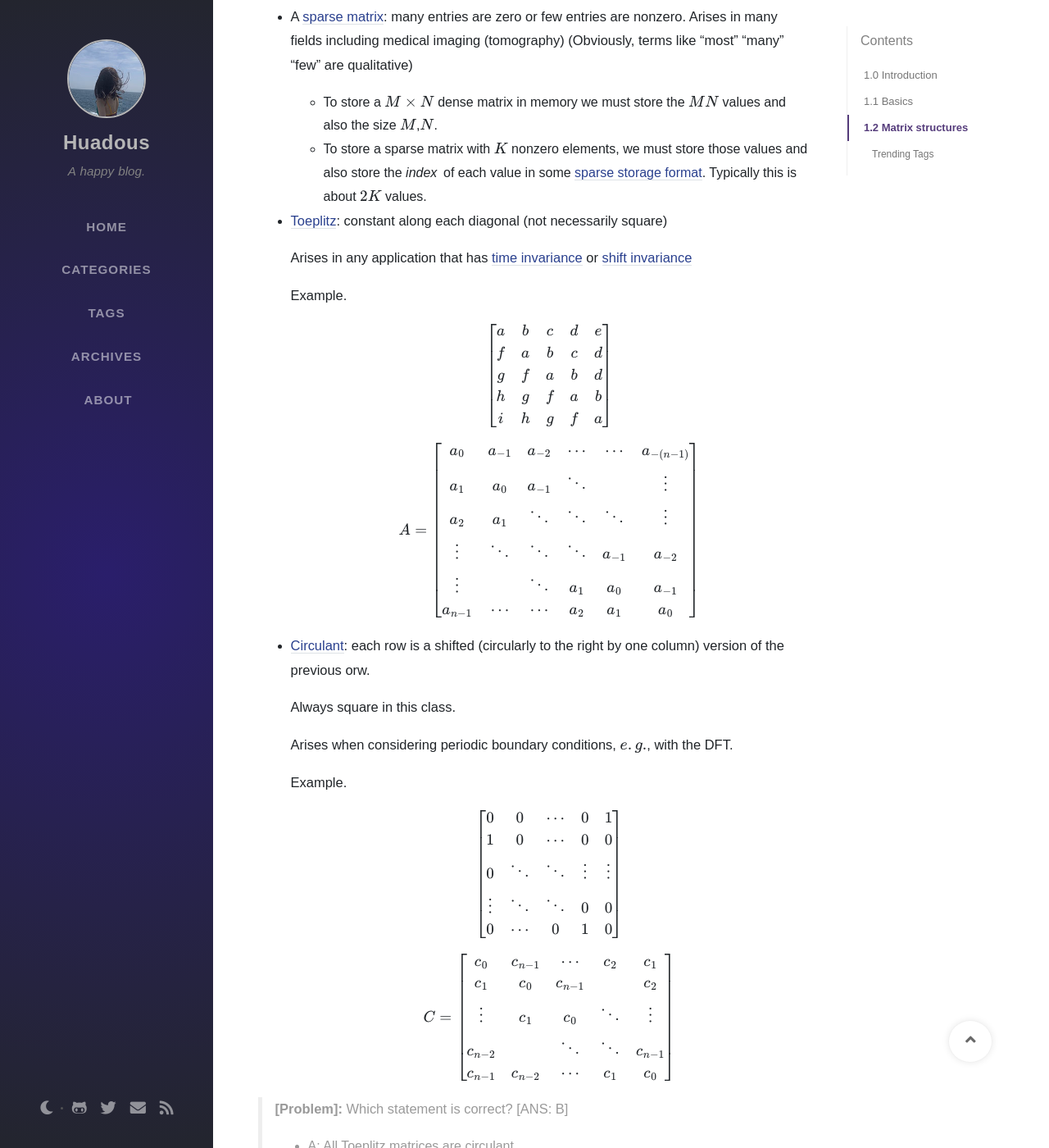
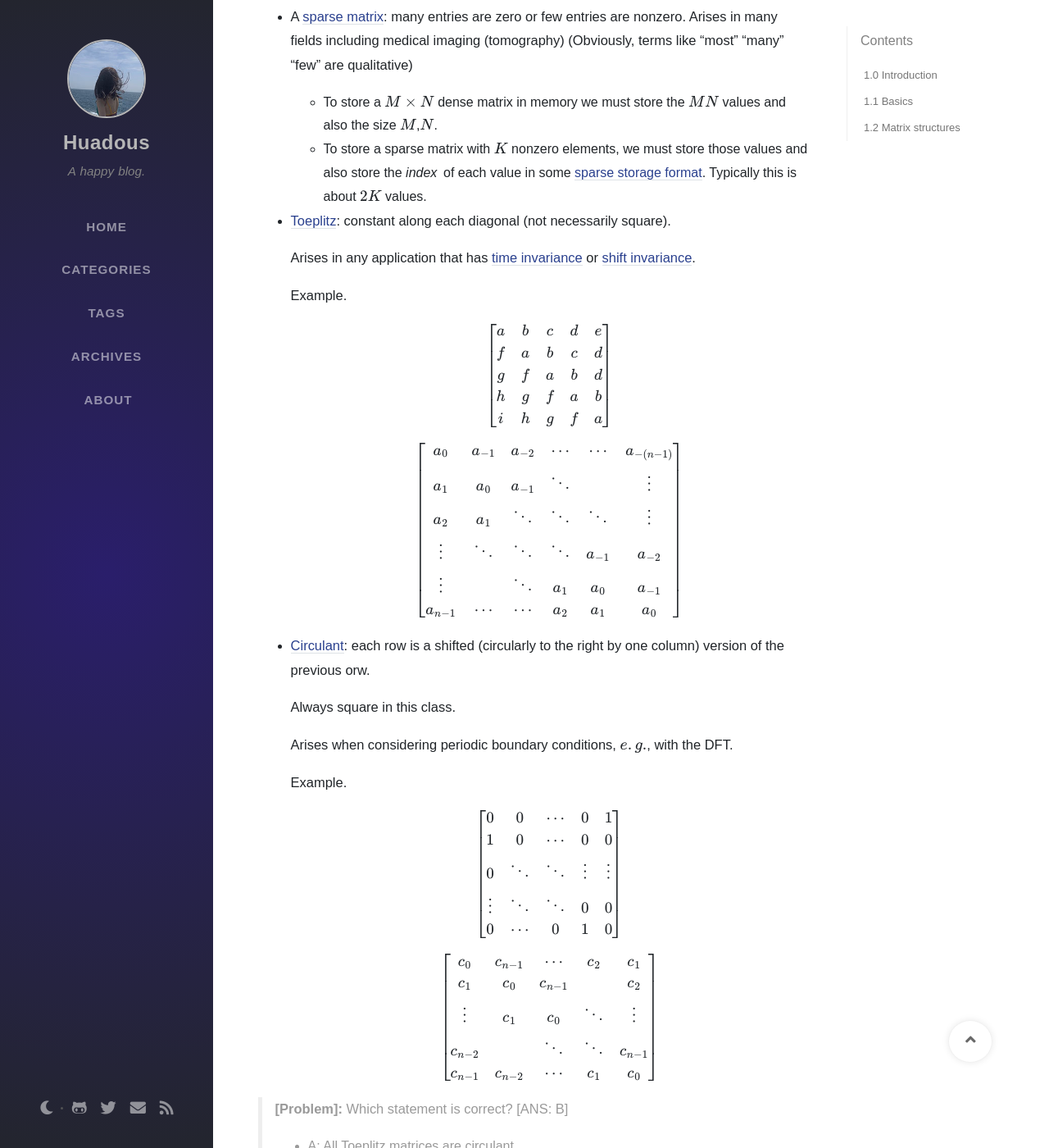
Before and after one commit to Huadous/huadous.github.io, a Jekyll site: the page built from _posts/2020-09-01-EECS-551-1.md, in a window 1280 px wide and 1400 px high, scrolled down 8758 px. Shown: the whole window at 82% size. Built offline with Jekyll 4.4.1, drawn with Linux system fonts in a browser that asks for light colours; nearby versions of some CDN libraries; some web fonts are replaced; formulas are drawn with MathJax 3; comment, search, counter and statistics services are not loaded; some of the changed text lies outside the part shown.

Commit message:
Update 2020-09-01-EECS-551-1.md

```diff
--- a/_posts/2020-09-01-EECS-551-1.md
+++ b/_posts/2020-09-01-EECS-551-1.md
@@ -407,15 +407,15 @@
 	* To store a $M\times N$ dense matrix in memory we must store the $MN$ values and also the size $M$,$N$.
 	* To store a sparse matrix with $K$ nonzero elements, we must store those values and also store the *index* of each value in some [sparse storage format](https://en.wikipedia.org/wiki/Sparse_matrix#Storing_a_sparse_matrix). Typically this is about $2K$ values.
 
-* [Toeplitz](https://en.wikipedia.org/wiki/Toeplitz_matrix): constant along each diagonal (not necessarily square)
+* [Toeplitz](https://en.wikipedia.org/wiki/Toeplitz_matrix): constant along each diagonal (not necessarily square).
 
-  Arises in any application that has [time invariance](https://en.wikipedia.org/wiki/Time-invariant_system) or [shift invariance](https://en.wikipedia.org/wiki/Shift-invariant_system)
+  Arises in any application that has [time invariance](https://en.wikipedia.org/wiki/Time-invariant_system) or [shift invariance](https://en.wikipedia.org/wiki/Shift-invariant_system).
 
   Example.
 
   $$\begin{bmatrix}a&b&c&d&e\\f&a&b&c&d\\g&f&a&b&d\\h&g&f&a&b\\i&h&g&f&a\end{bmatrix}$$
 
-  $$A=\begin{bmatrix}a_0&a_{-1}&a_{-2}&\cdots&\cdots&a_{-(n-1)}\\a_1&a_0&a_{-1}&\ddots&&\vdots\\a_2&a_1&\ddots&\ddots&\ddots&\vdots\\\vdots&\ddots&\ddots&\ddots&a_{-1}&a_{-2}\\\vdots&&\ddots&a_1&a_0&a_{-1}\\a_{n-1}&\cdots&\cdots&a_2&a_1&a_0\end{bmatrix}$$
+  $$\begin{bmatrix}a_0&a_{-1}&a_{-2}&\cdots&\cdots&a_{-(n-1)}\\a_1&a_0&a_{-1}&\ddots&&\vdots\\a_2&a_1&\ddots&\ddots&\ddots&\vdots\\\vdots&\ddots&\ddots&\ddots&a_{-1}&a_{-2}\\\vdots&&\ddots&a_1&a_0&a_{-1}\\a_{n-1}&\cdots&\cdots&a_2&a_1&a_0\end{bmatrix}$$
 
 * [Circulant](https://en.wikipedia.org/wiki/Circulant_matrix): each row is a shifted (circularly to the right by one column) version of the previous orw.
 
@@ -427,7 +427,7 @@
 
 	$$\begin{bmatrix}0&0&\cdots&0&1\\1&0&\cdots&0&0\\0&\ddots&\ddots&\vdots&\vdots\\\vdots&\ddots&\ddots&0&0\\0&\cdots&0&1&0\end{bmatrix}$$
 
-	$$C=\begin{bmatrix}c_0&c_{n-1}&\cdots&c_2&c_1\\c_1&c_0&c_{n-1}&&c_2\\\vdots&c_1&c_0&\ddots&\vdots\\c_{n-2}&&\ddots&\ddots&c_{n-1}\\c_{n-1}&c_{n-2}&\cdots&c_1&c_0\end{bmatrix}$$
+	$$\begin{bmatrix}c_0&c_{n-1}&\cdots&c_2&c_1\\c_1&c_0&c_{n-1}&&c_2\\\vdots&c_1&c_0&\ddots&\vdots\\c_{n-2}&&\ddots&\ddots&c_{n-1}\\c_{n-1}&c_{n-2}&\cdots&c_1&c_0\end{bmatrix}$$
 
 > **[Problem]:** Which statement is correct? [ANS: B]
 >
@@ -443,6 +443,8 @@
 > B: The definition of circulant matrices is as the following matrix, and it fulfills the definition of Toeplitz.
 >
 > $$\begin{bmatrix}c_0&c_{n-1}&\cdots&c_2&c_1\\c_1&c_0&c_{n-1}&&c_2\\\vdots&c_1&c_0&\ddots&\vdots\\c_{n-2}&&\ddots&\ddots&c_{n-1}\\c_{n-1}&c_{n-2}&\cdots&c_1&c_0\end{bmatrix}$$
+
+&emsp;
 
 > **[Problem]:** Which statement is correct? [ANS: D]
 >
@@ -463,6 +465,8 @@
 >
 > $$\begin{bmatrix}1&0&0&0\\0&1&0&0\\0&0&1&0\\0&0&0&1\\\end{bmatrix}$$
 
+&emsp;
+
 > **[Problem]:** What kind of matrix is $H$? Choose most specific correct answer. [ANS: C]
 >
 > $$H =\begin{bmatrix}1&1&0&0&\cdots&0\\0&1&1&0&\cdots&0\\\vdots&&\ddots&\ddots\\\\0&0&\cdots&0&1&1\\1&0&0&0&\cdots&1\end{bmatrix}$$
@@ -475,7 +479,9 @@
 >
 > First of all, $H$ might fit the definition of Toeplitz and Circulant. What makes it not a Toeplitz is the first entry of the last row, it is 1 rather than 0 and that could only be the feature of Circulant.
 
-> **[Problem]:** What kind of matrix is the convolution matrix $H$ ($\underbrace{\vec{y}}_M = \underbrace{H}_{M\times N}\underbrace{\vec{x}}_N$)? Choose most specific correct answer. [ANS: B]
+&emsp;
+
+> **[Problem]:** What kind of matrix is the convolution matrix $H$ ( $ \underbrace{ \vec{y}}_M = \underbrace{H}_{M \times N} \underbrace{ \vec{x}}_N $ )? Choose most specific correct answer. [ANS: B]
 >
 > * A: Diagonal
 > * B: Toeplitz
```
Also changed, not shown: other parts of _posts/2020-09-01-EECS-551-1.md (+1 -1 lines).
